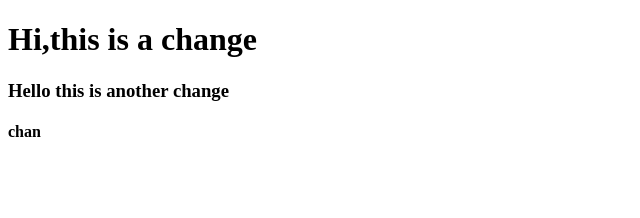
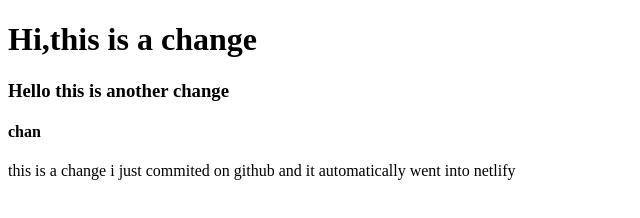
Before and after one commit to abdunnur156/Javascript-codes, a plain HTML site: page index.html in a window 1280 px wide. Shown: the whole page, without its empty margins (0-640 px from the left). Drawn offline with Linux system fonts and the light colour scheme.

Commit message:
Update index.html

```diff
--- a/index.html
+++ b/index.html
@@ -10,5 +10,9 @@
     <h1>Hi,this is a change</h1>
     <h3>Hello this is another change</h3>
     <h4>chan</h4>
+    <p>
+      this is a change i just commited on github and it automatically went into
+      netlify
+    </p>
   </body>
 </html>
```
